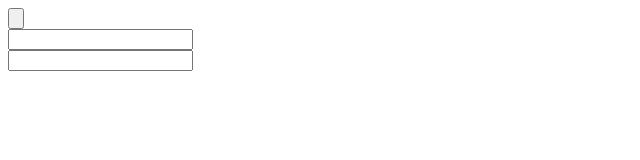
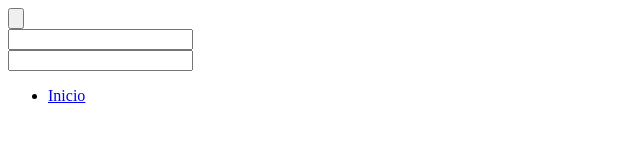
Before and after one commit to CesarReyes292003/CesarPractica, a plain HTML site: page botones.html in a window 1280 px wide. Shown: the full height of the page, 0-640 px from the left. Drawn offline with Linux system fonts and the light colour scheme.

Commit message:
Update botones.html

```diff
--- a/botones.html
+++ b/botones.html
@@ -10,6 +10,11 @@
     <input type="text"> <br>
 
     <input type="number">
+     <ul>
+        <li>
+            <a href="index.html">Inicio</a>
+        </li>
 
+    </ul>
 </body>
 </html>
```
